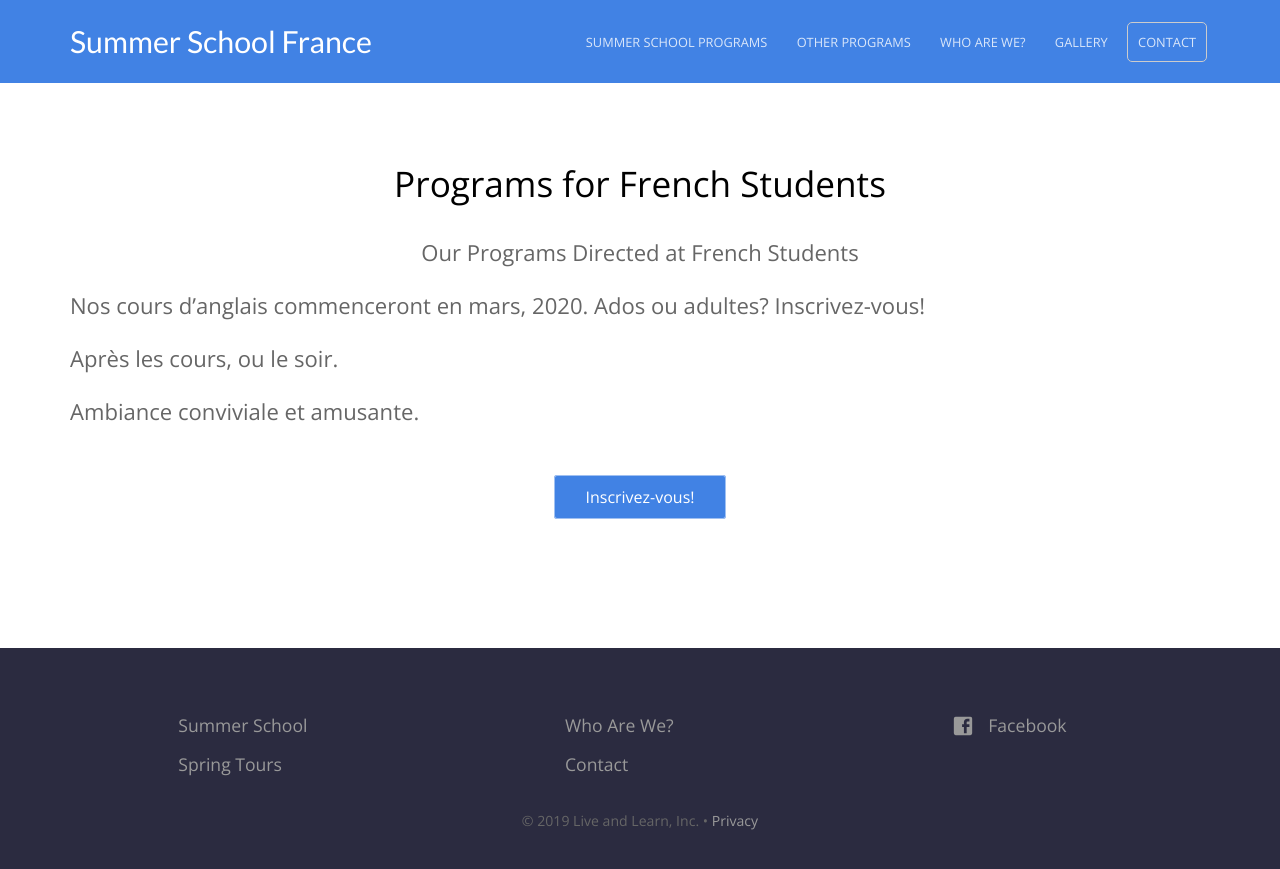
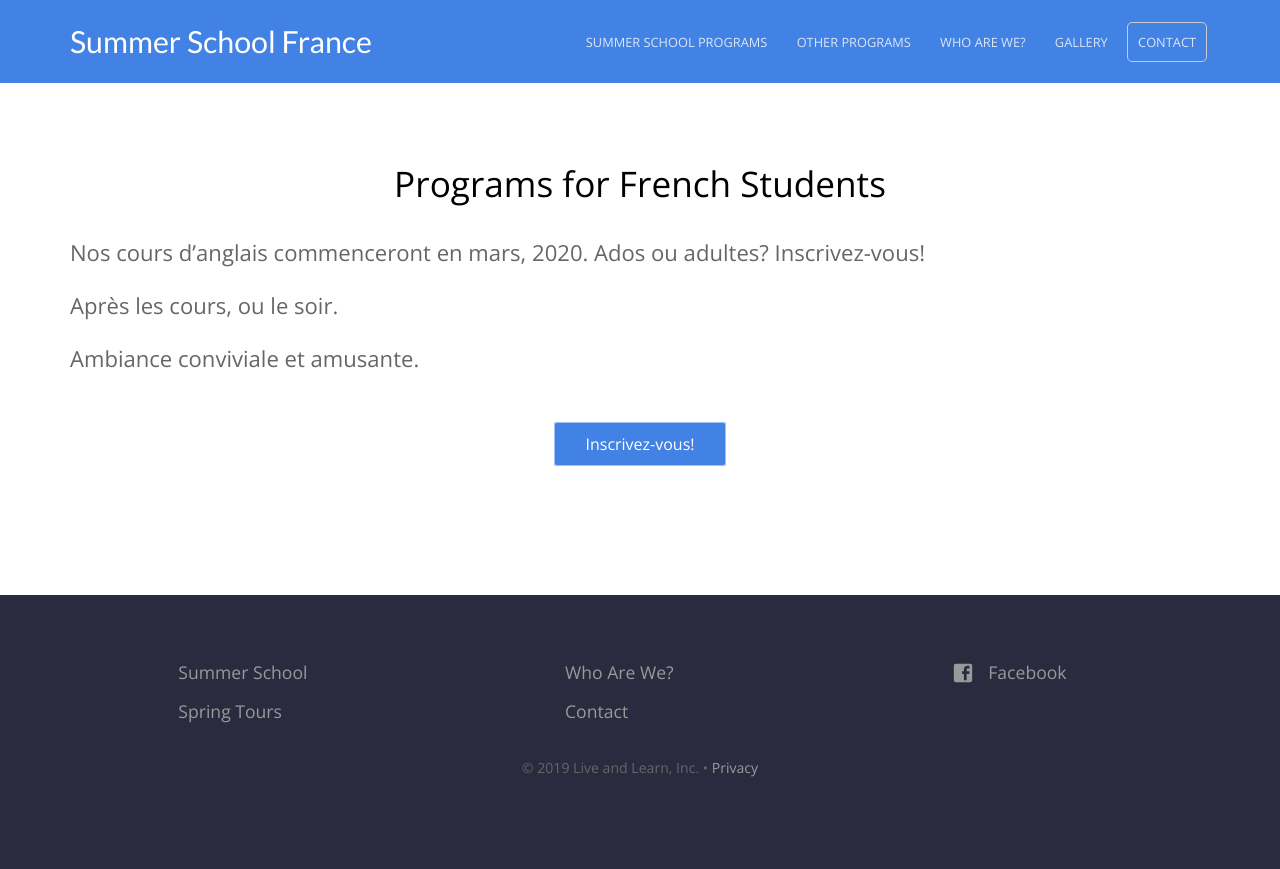
Before and after one commit to baritchie/project1, a Jekyll site: the page built from parlezvousenglish.html, in a window 1280 px wide. Shown: the top 869 px of the page. Built offline with Jekyll 4.4.1, drawn with Linux system fonts in a browser that asks for light colours.

Commit message:
Updated 'parlezvousenglish.html' via CloudCannon

```diff
--- a/parlezvousenglish.html
+++ b/parlezvousenglish.html
@@ -1,7 +1,7 @@
 ---
 title: Parlez-vous English?
 heading: Programs for French Students
-description: Our Programs Directed at French Students
+description:
 faq:
   - question: 'FAQ #1'
     answer: 'FAQ Answer #1'
```
